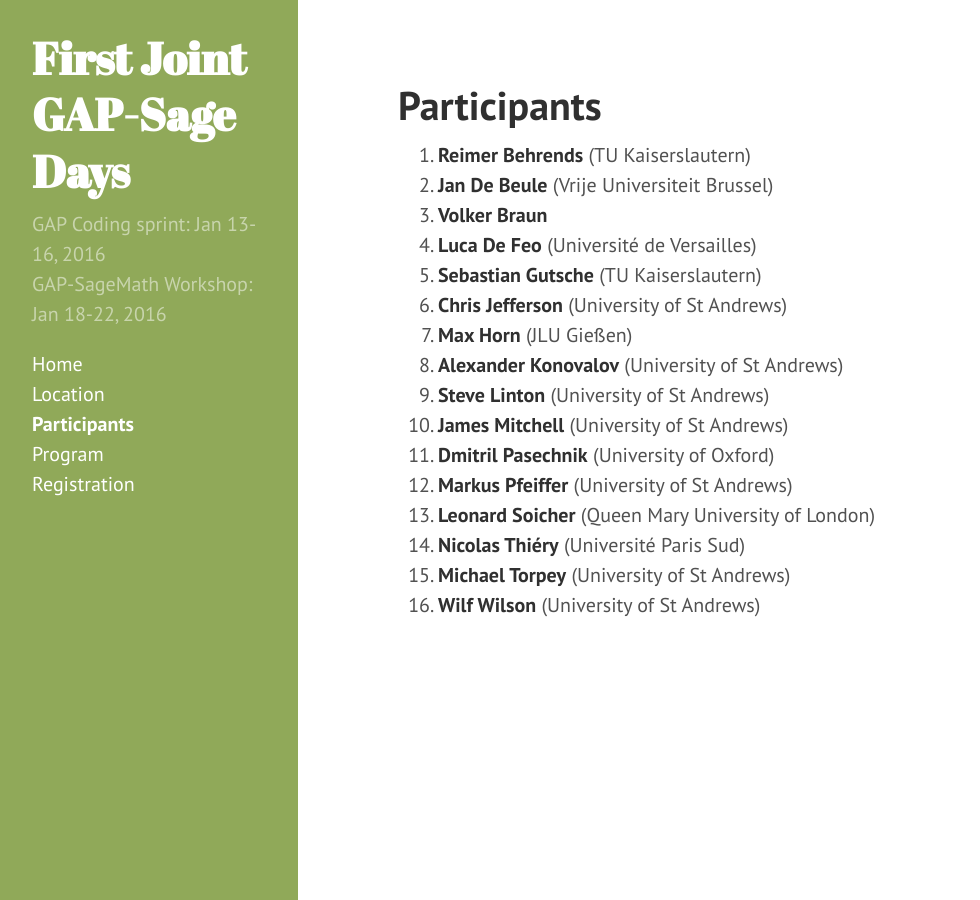
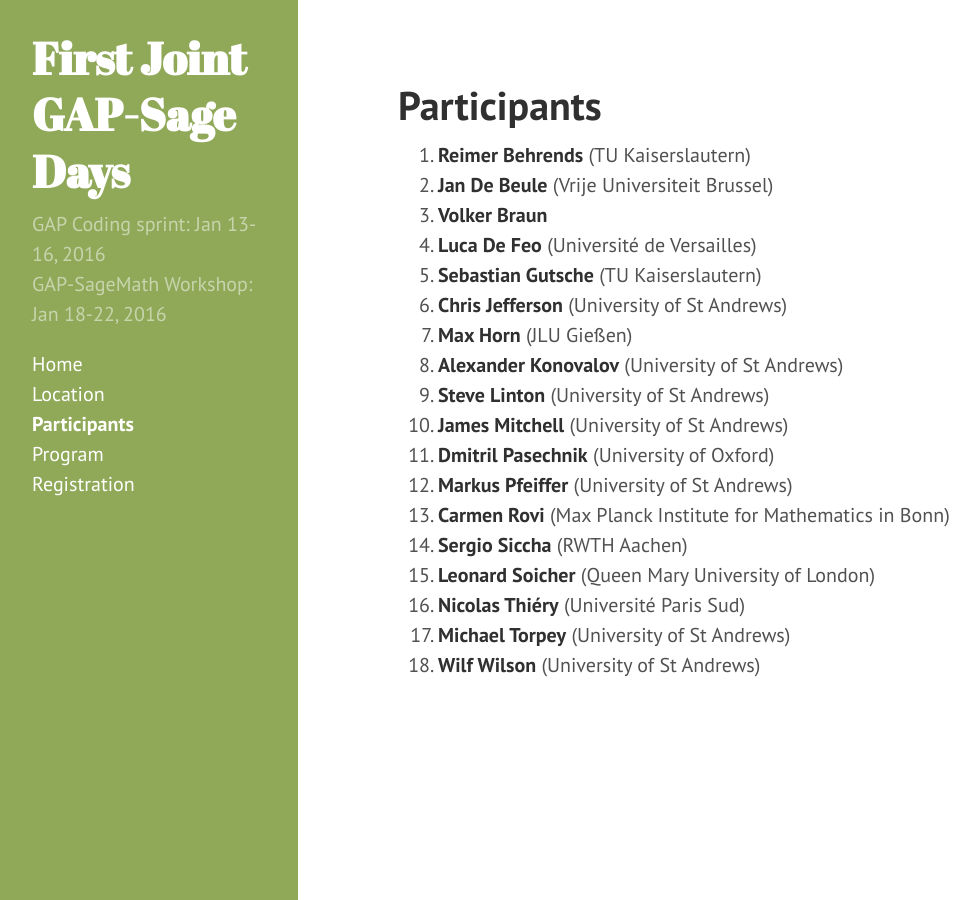
Before and after one commit to gapdays/gap-sage-days2016, a Jekyll site: the page built from participants.md, in a window 1280 px wide. Shown: the whole page, without its empty margins (2-982 px from the left). Built offline with Jekyll 4.4.1, drawn with Linux system fonts in a browser that asks for light colours; Markdown is read by kramdown in place of the engine named in the settings.

Commit message:
Update participants.yml

```diff
--- a/_data/participants.yml
+++ b/_data/participants.yml
@@ -35,6 +35,12 @@
 - name: Markus Pfeiffer
   affiliation: University of St Andrews
 
+- name: Carmen Rovi
+  affiliation: Max Planck Institute for Mathematics in Bonn
+
+- name: Sergio Siccha
+  affiliation: RWTH Aachen
+
 - name: Leonard Soicher
   affiliation: Queen Mary University of London
 
```
